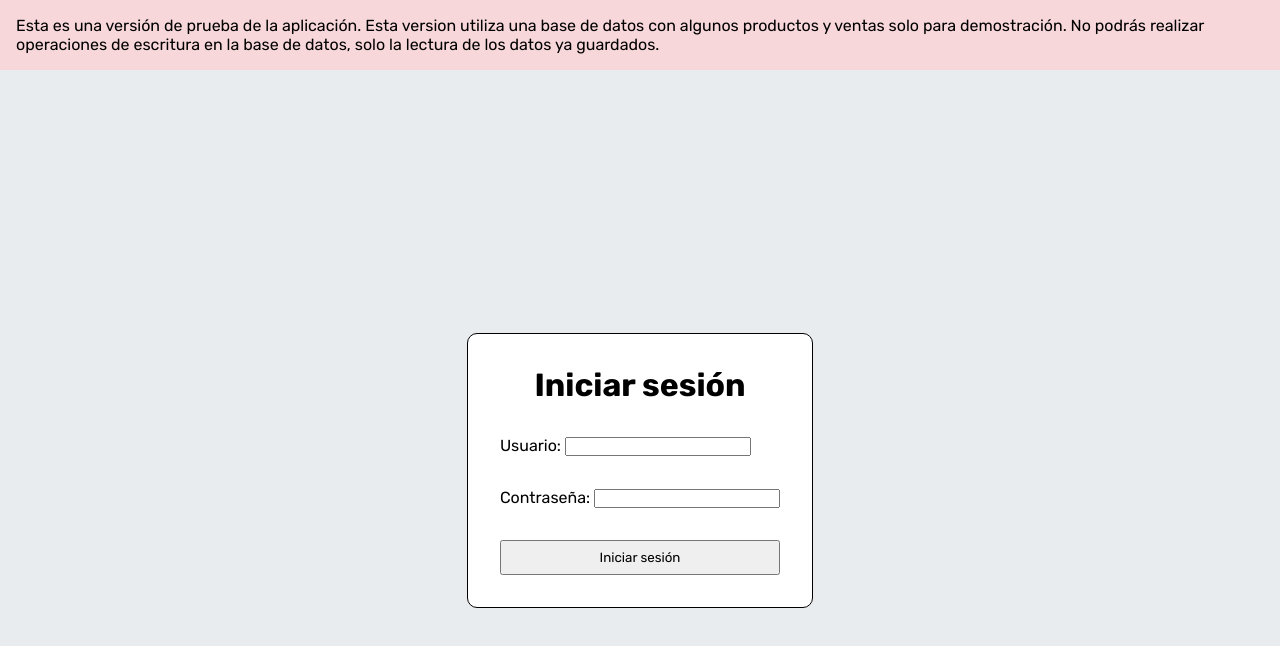
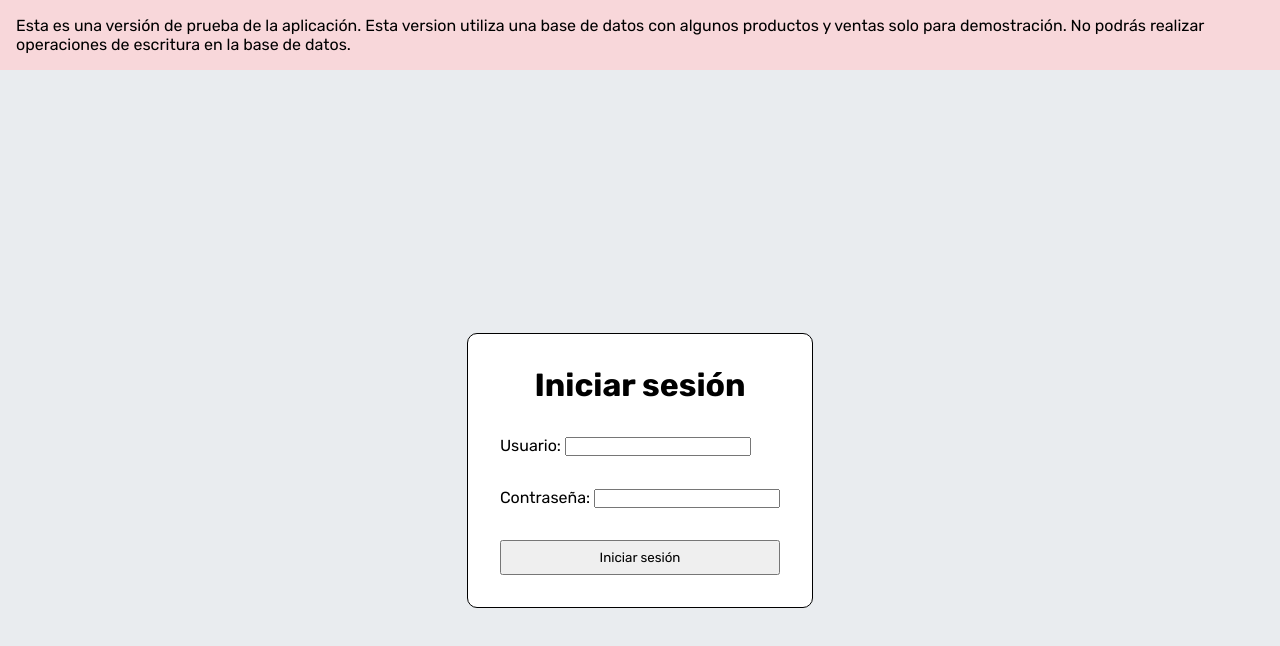
Before and after one commit to valentinoaraya/ventatrack, a React (Vite) app: page / in a window 1280 px wide. Shown: the top 646 px of the page. Built offline with nearby package versions, Linux system fonts and the light colour scheme; no server answers.

Commit message:
Actualización mensaje de advertencia

```diff
--- a/src/App.jsx
+++ b/src/App.jsx
@@ -59,7 +59,7 @@ function App() {
         <p>
           Esta es una versión de prueba de la aplicación.
           Esta version utiliza una base de datos con algunos productos y ventas solo para demostración.
-          No podrás realizar operaciones de escritura en la base de datos, solo la lectura de los datos ya guardados.
+          No podrás realizar operaciones de escritura en la base de datos.
         </p>
       </div>
       <div className='app'>
```
